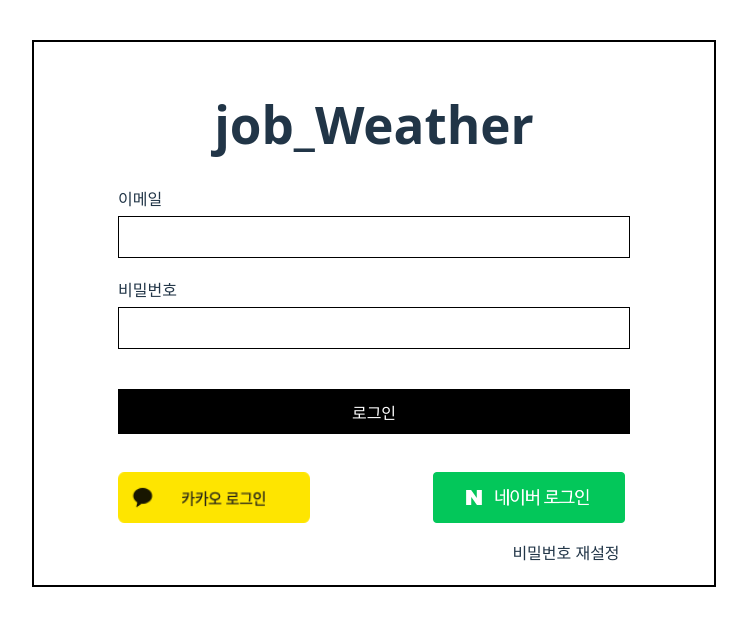
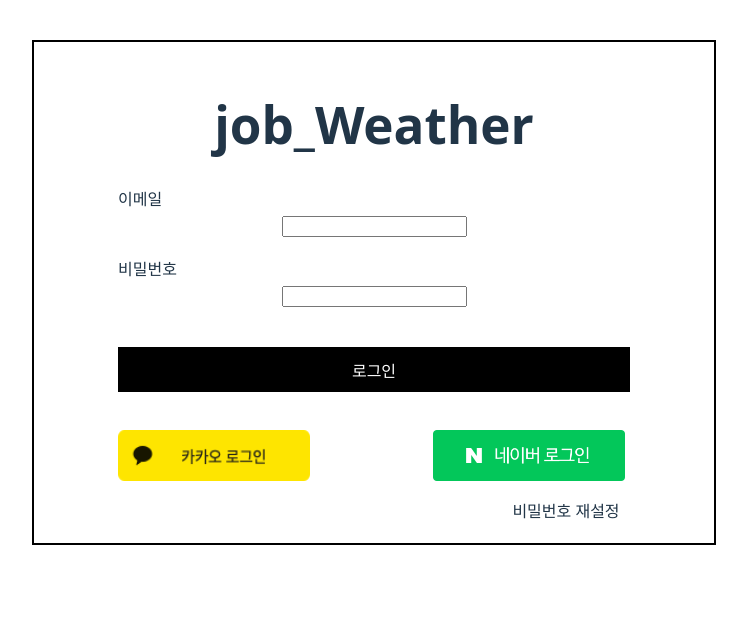
Before and after one commit to LG-CNS-AM-CAMP-2ND-PJT1-TEAM9/job-weather-front, a React (Vite) app: page /users/login in a window 1280 px wide. Shown: the top 626 px of the page, without its empty margins (266-1013 px from the left). Built offline with nearby package versions, Linux system fonts and the light colour scheme.

Commit message:
중복으로 인한 주석 설정

```diff
--- a/src/pages/Login.css
+++ b/src/pages/Login.css
@@ -6,7 +6,7 @@
     border : 2px solid black;
 }
 
-input {
+/*input {
  display: block;
  border : 1px solid black;
  width : 40vw;
@@ -16,7 +16,7 @@
  padding: 20px;
  box-sizing: border-box;
  height: 1vw;
-}
+}*/
 
 .form-group {
   margin-bottom: 20px;
--- a/src/pages/Signup.css
+++ b/src/pages/Signup.css
@@ -6,7 +6,7 @@
     border : 2px solid black;
 }
 
-input {
+/*input {
  display: block;
  border : 1px solid black;
  width : 40vw;
@@ -16,7 +16,7 @@
  padding: 20px;
  box-sizing: border-box;
  height: 1vw;
-}
+}*/
 
 .form-group {
   margin-bottom: 20px;
```
